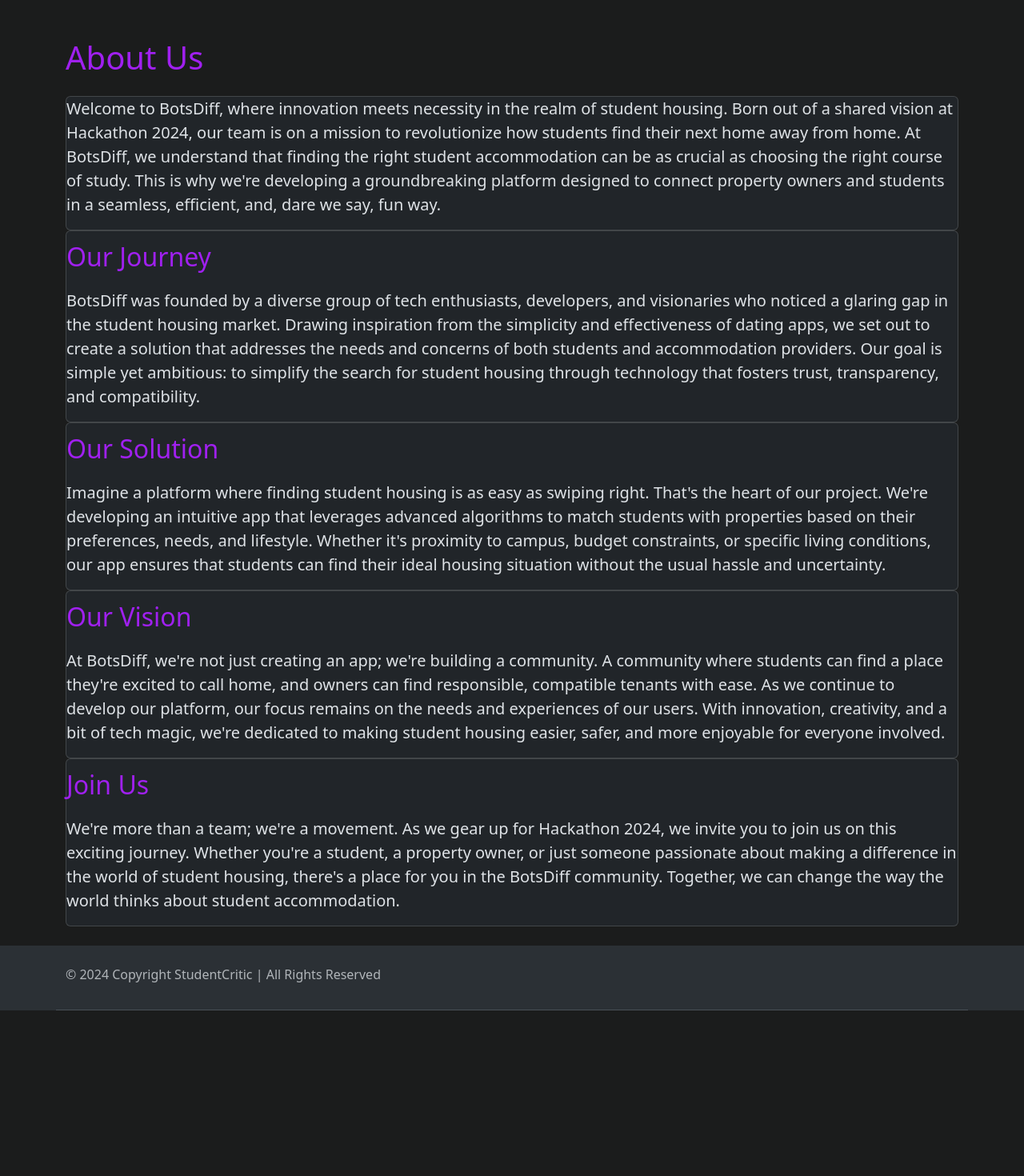
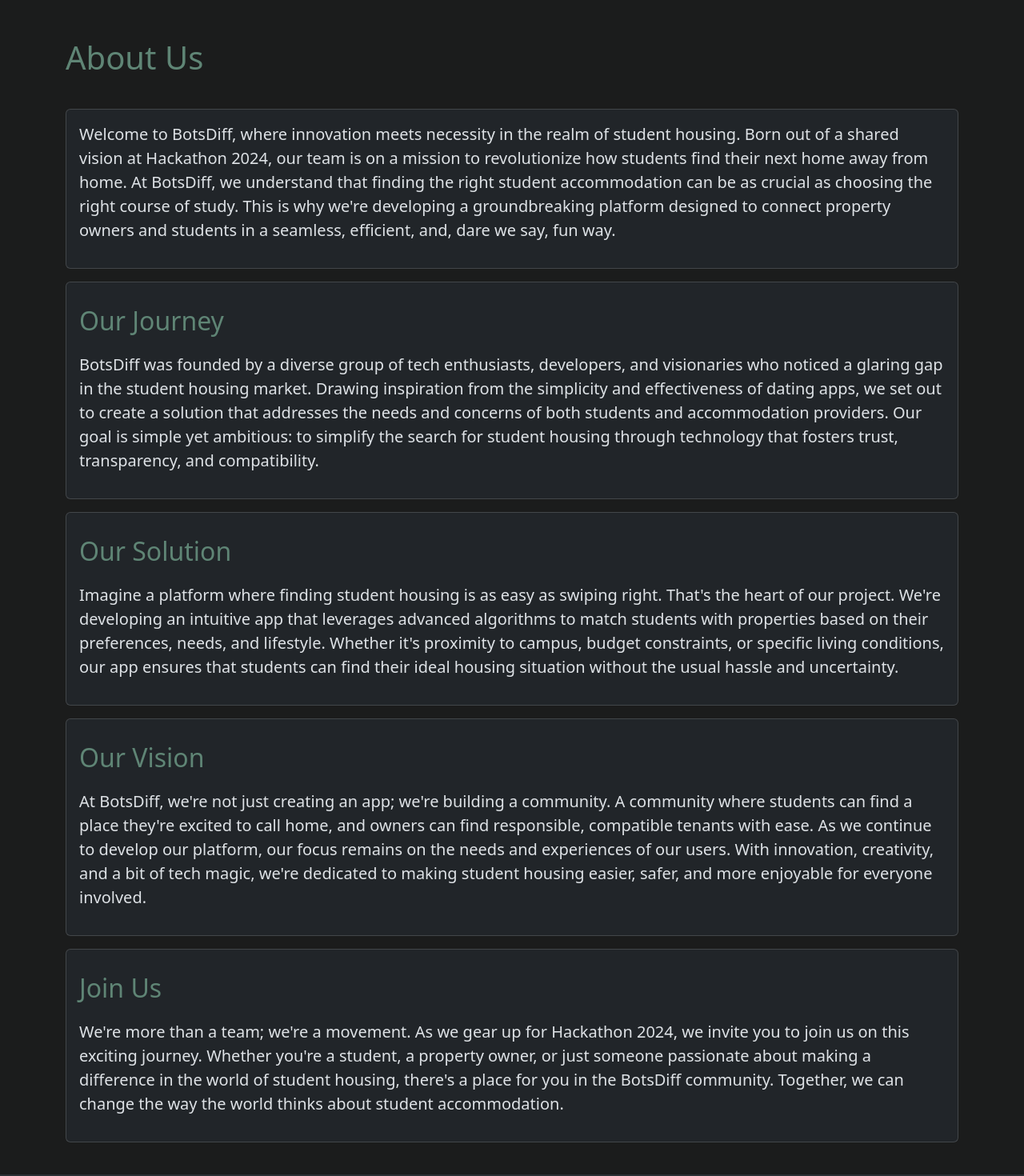
Before and after one commit to shara111/Housing-Hackathon, a Next.js app: page /about in a window 1280 px wide. Shown: the part 100-1570 px from the top of the page at 80% size. Before the commit the page ends 1363 px from the top, so only its background shows below. Built offline with nearby package versions, Linux system fonts and the light colour scheme.

Commit message:
index.js/homepage

```diff
--- a/pages/about.js
+++ b/pages/about.js
@@ -1,12 +1,13 @@
 import React from 'react';
-// Import your Card component here if you have a separate component file
-// For example: import Card from './Card';
+// No need to import a separate Card component if you're using Bootstrap's styling.
+
 export default function About() {
   return (
     <>
-      <h1 style={{lineHeight: 2, color: "#A020F0"}}>About Us</h1>
-      <div className="card">
-        <div className="card-content">
+      <h1 className="mb-4" style={{ lineHeight: 2, color: "#5F8575" }}>About Us</h1>
+
+      <div className="card mb-3">
+        <div className="card-body">
           <p style={{ fontSize: "20px", lineHeight: "1.5" }}>
             Welcome to BotsDiff, where innovation meets necessity in the realm of student housing. Born out of a
             shared vision at Hackathon 2024, our team is on a mission to revolutionize how students find their next
@@ -17,9 +18,9 @@
         </div>
       </div>
 
-      <div className="card">
-        <h2 style={{lineHeight: 2, color: "#A020F0"}}>Our Journey</h2>
-        <div className="card-content">
+      <div className="card mb-3">
+        <div className="card-body">
+          <h2 className="card-title" style={{ lineHeight: 2, color: "#5F8575" }}>Our Journey</h2>
           <p style={{ fontSize: "20px", lineHeight: "1.5" }}>
             BotsDiff was founded by a diverse group of tech enthusiasts, developers, and visionaries who
             noticed a glaring gap in the student housing market. Drawing inspiration from the simplicity and effectiveness of dating apps,
@@ -29,9 +30,9 @@
         </div>
       </div>
 
-      <div className="card">
-        <h2 style={{lineHeight: 2, color: "#A020F0"}}>Our Solution</h2>
-        <div className="card-content">
+      <div className="card mb-3">
+        <div className="card-body">
+          <h2 className="card-title" style={{ lineHeight: 2, color: "#5F8575" }}>Our Solution</h2>
           <p style={{ fontSize: "20px", lineHeight: "1.5" }}>
             Imagine a platform where finding student housing is as easy as swiping right. That's the heart of our project.
             We're developing an intuitive app that leverages advanced algorithms to match students with properties based on their
@@ -41,9 +42,9 @@
         </div>
       </div>
 
-      <div className="card">
-        <h2 style={{lineHeight: 2, color: "#A020F0"}}>Our Vision</h2>
-        <div className="card-content">
+      <div className="card mb-3">
+        <div className="card-body">
+          <h2 className="card-title" style={{ lineHeight: 2, color: "#5F8575" }}>Our Vision</h2>
           <p style={{ fontSize: "20px", lineHeight: "1.5" }}>
             At BotsDiff, we're not just creating an app; we're building a community. A community where students can find a place they're excited to call home,
             and owners can find responsible, compatible tenants with ease. As we continue to develop our platform, our focus remains on the needs and experiences
@@ -52,9 +53,9 @@
         </div>
       </div>
 
-      <div className="card">
-        <h2 style={{lineHeight: 2, color: "#A020F0"}}>Join Us</h2>
-        <div className="card-content">
+      <div className="card mb-3">
+        <div className="card-body">
+          <h2 className="card-title" style={{ lineHeight: 2, color: "#5F8575" }}>Join Us</h2>
           <p style={{ fontSize: "20px", lineHeight: "1.5" }}>
             We're more than a team; we're a movement. As we gear up for Hackathon 2024, we invite you to join us on this exciting journey. Whether you're a student,
             a property owner, or just someone passionate about making a difference in the world of student housing, there's a place for you in the BotsDiff community.
```
Also changed, not shown: pages/index.js (+17 -7 lines).
